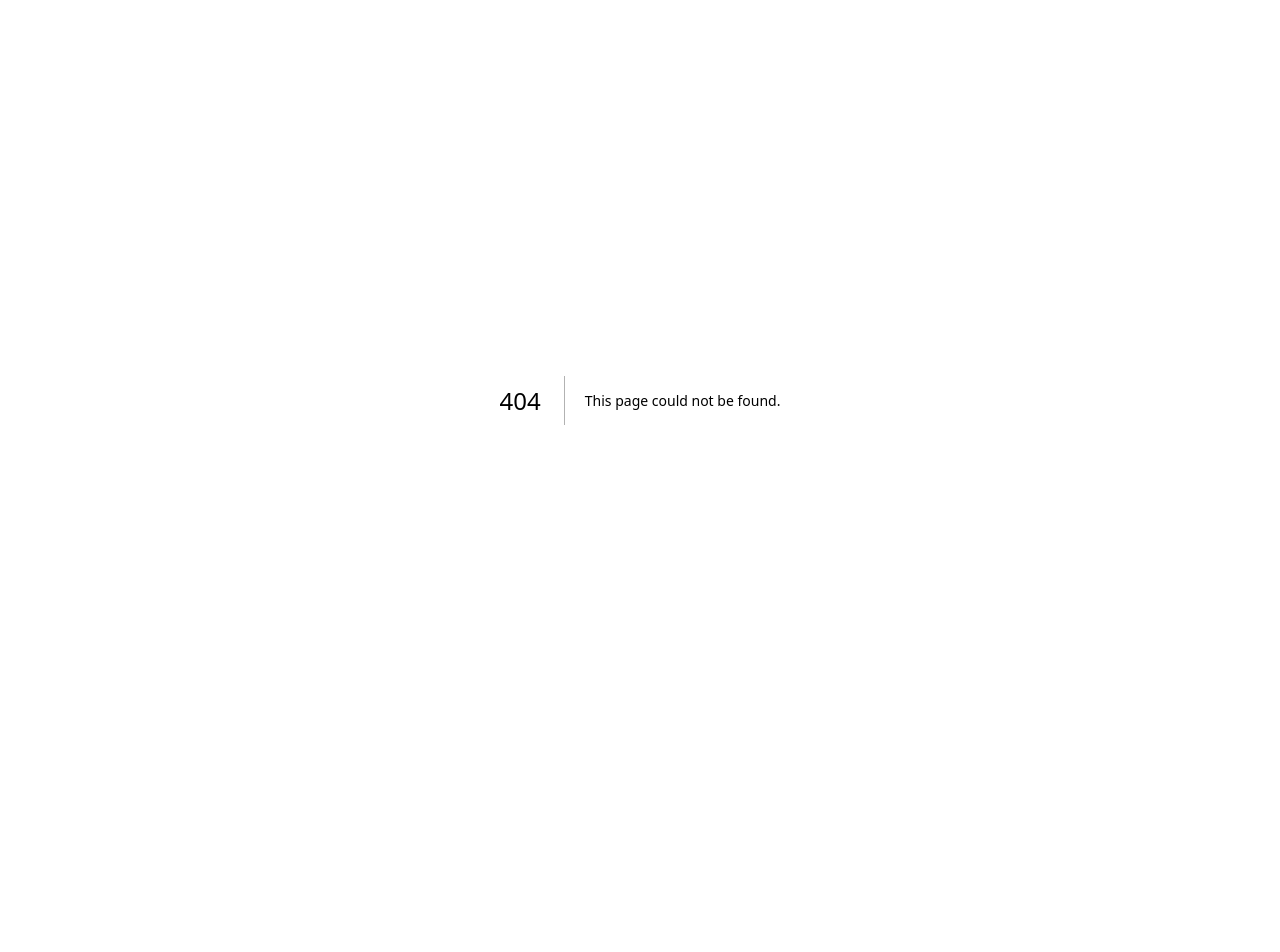
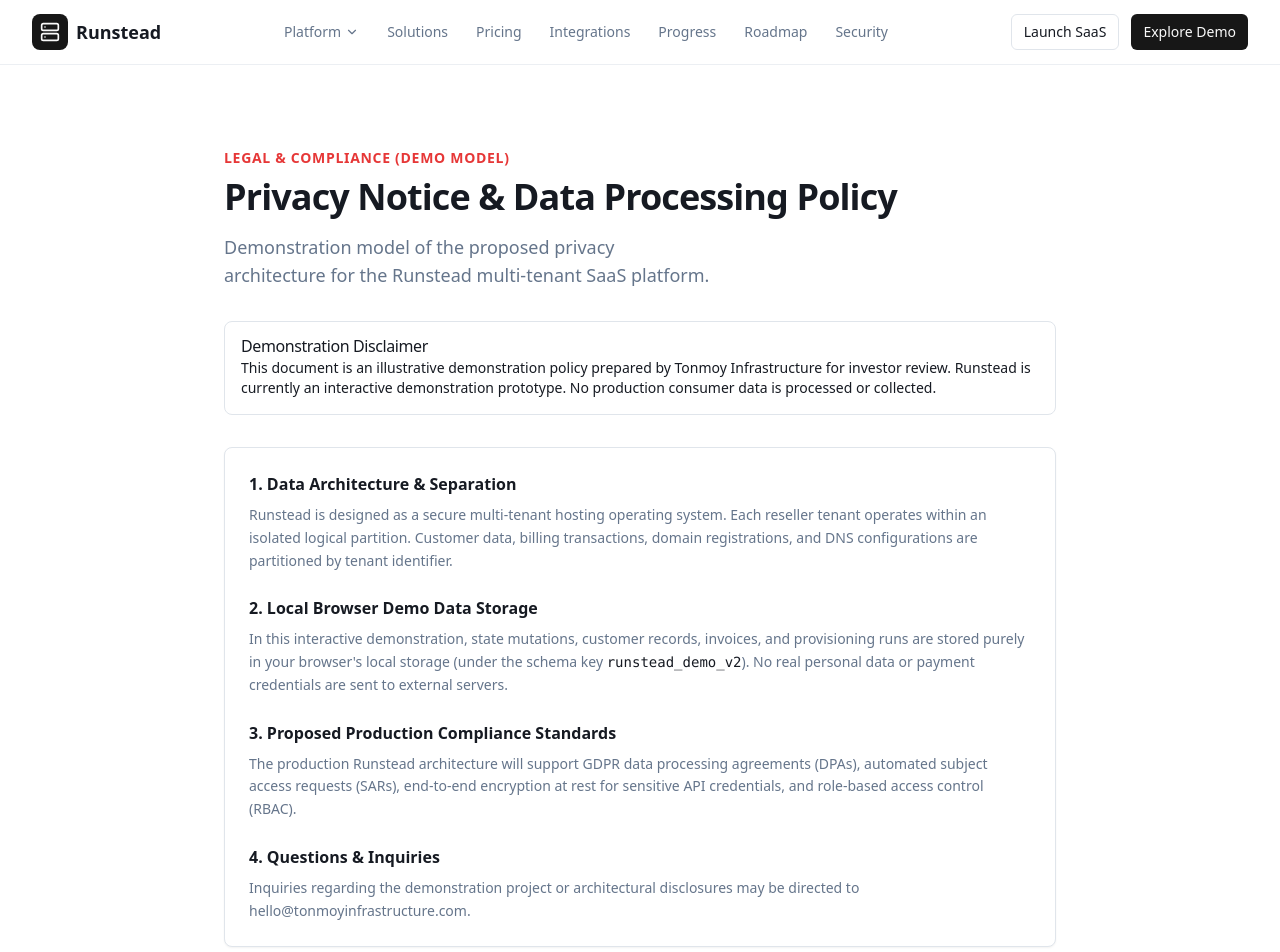
Before and after one commit to eshanized/Runstead, a Next.js app: page /privacy in a window 1280 px wide. Before the commit this address had no page. Shown: the top 952 px of the page. Before the commit the page ends 800 px from the top, so only its background shows below. Built offline with nearby package versions, Linux system fonts and the light colour scheme.

Commit message:
feat(legal): add privacy policy page

```diff
--- /dev/null
+++ b/app/privacy/page.tsx
@@ -0,0 +1,62 @@
+import { MarketingLayout } from '@/components/marketing/marketing-layout';
+import { SectionHeading } from '@/components/marketing/section-heading';
+import { Card, CardContent } from '@/components/ui/card';
+import { Alert, AlertDescription, AlertTitle } from '@/components/ui/alert';
+import { siteConfig } from '@/lib/config/site';
+
+export default function PrivacyPage() {
+  return (
+    <MarketingLayout>
+      <section className="border-b border-border/60 py-20">
+        <div className="mx-auto max-w-4xl px-4 sm:px-6 lg:px-8 space-y-8">
+          <SectionHeading
+            align="left"
+            eyebrow="Legal & Compliance (Demo Model)"
+            title="Privacy Notice & Data Processing Policy"
+            description="Demonstration model of the proposed privacy architecture for the Runstead multi-tenant SaaS platform."
+          />
+
+          <Alert>
+            <AlertTitle>Demonstration Disclaimer</AlertTitle>
+            <AlertDescription>
+              This document is an illustrative demonstration policy prepared by {siteConfig.company} for investor review.
+              Runstead is currently an interactive demonstration prototype. No production consumer data is processed or collected.
+            </AlertDescription>
+          </Alert>
+
+          <Card>
+            <CardContent className="space-y-6 pt-6 text-sm text-muted-foreground leading-relaxed">
+              <div>
+                <h3 className="text-base font-semibold text-foreground mb-2">1. Data Architecture & Separation</h3>
+                <p>
+                  Runstead is designed as a secure multi-tenant hosting operating system. Each reseller tenant operates within an isolated logical partition. Customer data, billing transactions, domain registrations, and DNS configurations are partitioned by tenant identifier.
+                </p>
+              </div>
+
+              <div>
+                <h3 className="text-base font-semibold text-foreground mb-2">2. Local Browser Demo Data Storage</h3>
+                <p>
+                  In this interactive demonstration, state mutations, customer records, invoices, and provisioning runs are stored purely in your browser&apos;s local storage (under the schema key <code className="text-foreground font-mono">runstead_demo_v2</code>). No real personal data or payment credentials are sent to external servers.
+                </p>
+              </div>
+
+              <div>
+                <h3 className="text-base font-semibold text-foreground mb-2">3. Proposed Production Compliance Standards</h3>
+                <p>
+                  The production Runstead architecture will support GDPR data processing agreements (DPAs), automated subject access requests (SARs), end-to-end encryption at rest for sensitive API credentials, and role-based access control (RBAC).
+                </p>
+              </div>
+
+              <div>
+                <h3 className="text-base font-semibold text-foreground mb-2">4. Questions & Inquiries</h3>
+                <p>
+                  Inquiries regarding the demonstration project or architectural disclosures may be directed to {siteConfig.contactEmail}.
+                </p>
+              </div>
+            </CardContent>
+          </Card>
+        </div>
+      </section>
+    </MarketingLayout>
+  );
+}
```
